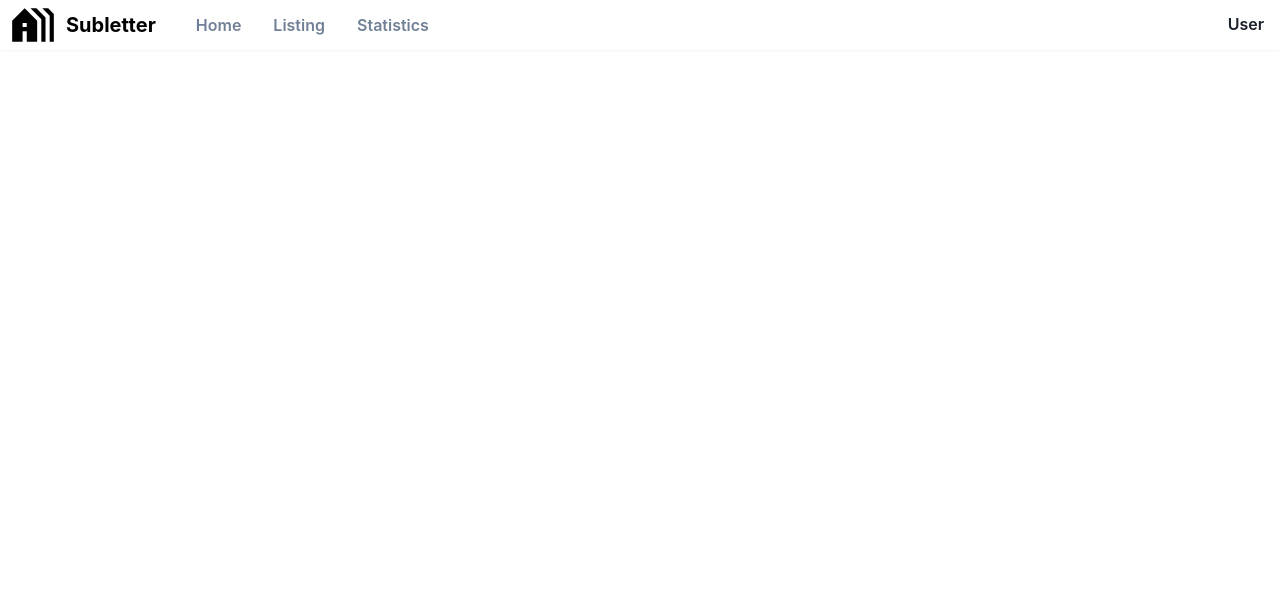
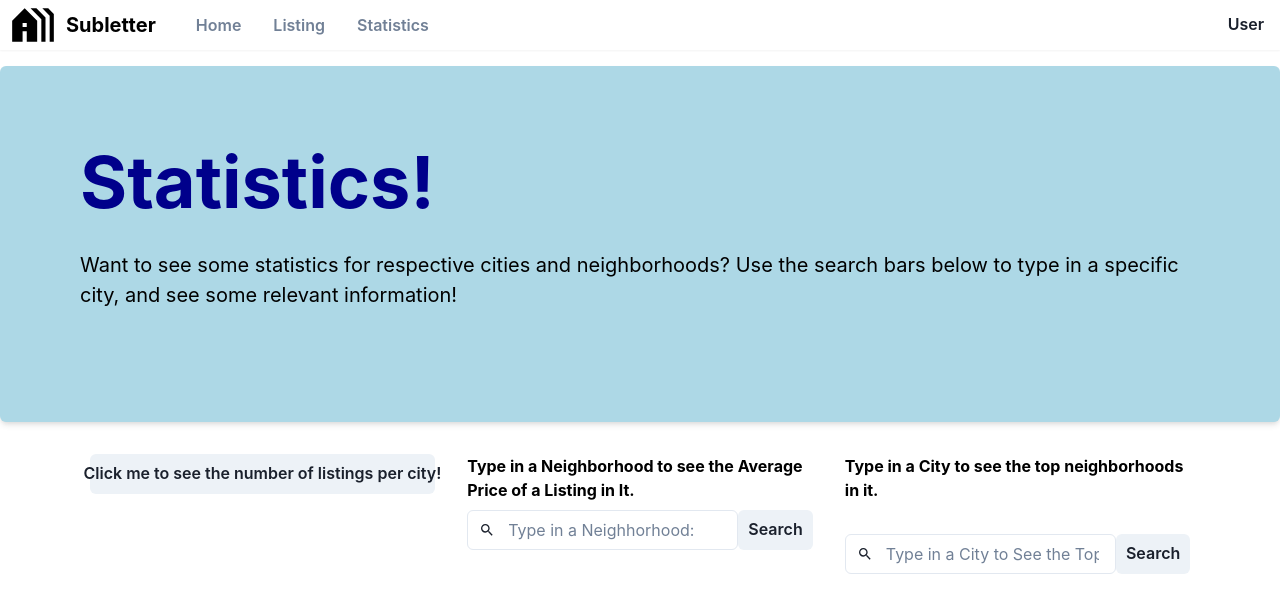
Before and after one commit to dilini-ranaweera/CIS-550-FINAL-PROJECT, a React (Create React App) app in the folder client/: page /statistics in a window 1280 px wide. Shown: the top 612 px of the page. Built offline with nearby package versions, Linux system fonts and the light colour scheme.

Commit message:
Dilini ranaweera statistics page (#2)
* initial commit into the dilini-ranaweera-statistics page

* two routes down, one to go

* mostly done?

* hehehe

---------

Co-authored-by: dilini-ranaweera <dilini.ranaweera.2021@gmail.com>

```diff
--- a/client/src/App.js
+++ b/client/src/App.js
@@ -7,6 +7,7 @@ import RegistrationPage from './pages/RegistrationPage';
 import LoginPage from './pages/LoginPage';
 import ListingPage from "./pages/ListingPage";
 import ProfilePage from './pages/ProfilePage';
+import StatisticsPage from "./pages/StatisticsPage";
 
 
 
@@ -22,6 +23,7 @@ export default function App() {
           <Route path="/register" element={<RegistrationPage toast={toast} />} />
           <Route path="/listing" element={<ListingPage />}/>
           <Route path="profile" element={<ProfilePage/>} />
+          <Route path="/statistics" element={<StatisticsPage/>} />
           {/* <Route path="/feed" element={<ProtectedRoute><ActivityFeed /></ProtectedRoute>} />
           <Route path="/statistics" element={<ProtectedRoute><StatisticsLayout /></ProtectedRoute>} />
           <Route path="/notifications" element={<ProtectedRoute><NotificationsLayout /></ProtectedRoute>} />
--- a/client/src/pages/ListingPage.js
+++ b/client/src/pages/ListingPage.js
@@ -155,6 +155,4 @@ const ListingPage = () => {
   );
 };
 
-
-
 export default ListingPage;
--- /dev/null
+++ b/client/src/pages/StatisticsPage.js
@@ -0,0 +1,232 @@
+import React, { useState } from "react";
+import {
+  Box,
+  Button,
+  Text,
+  Fade,
+  Heading,
+  Center,
+  InputGroup,
+  Input,
+  InputLeftElement,
+  Stack,
+  VStack,
+} from "@chakra-ui/react";
+import { MdSearch } from "react-icons/md";
+const config = require("../config.json");
+
+const StatisticsPage = () => {
+  //set up hooks for the relevant query information
+  const [listingsPerCityData, setlistingsPerCityData] = useState([]);
+  const [averagePricePerNeighborhoodData, setaveragePricePerNeighborhoodData] =
+    useState([]);
+  const [topNeighborhoodsPerCityData, setTopNeighborhoodsPerCityData] =
+    useState([]);
+  const [loadingLPCD, setLoadingLPCD] = useState(false);
+  const [loadingAPPND, setLoadingAPPND] = useState(false);
+  const [loadingTNPCD, setLoadingTNPCD] = useState(false);
+  const [searchTermLPCD, setSearchTermLPCD] = useState("");
+  const [searchTermAPPND, setSearchTermAPPND] = useState("");
+  const [searchTermTNPCD, setSearchTermTNPCD] = useState("");
+
+  const [stateChangeAPPND, setStateChangeAPPND] = useState(false);
+  const [stateChangeLPCD, setStateChangeLPCD] = useState(false);
+  const [stateChangeTNPCD, setStateChangeTNPCD] = useState(false);
+
+  //fetch the data for the respective queries
+  const handleListingsPerCityData = () => {
+    setLoadingLPCD(true);
+    setStateChangeLPCD(true);
+    fetch(
+      `http://${config.server_host}:${config.server_port}/listings_per_city`
+    )
+      .then((res) => res.json())
+      .then((resJson) => {
+        setlistingsPerCityData(resJson);
+        setLoadingLPCD(false);
+        console.log(resJson);
+      });
+  };
+
+  const handleAveragePricePerNeighborhoodData = () => {
+    setLoadingAPPND(true);
+    setStateChangeAPPND(true);
+    fetch(
+      `http://${config.server_host}:${config.server_port}/average_price/${searchTermAPPND}`
+    )
+      .then((res) => res.json())
+      .then((resJson) => {
+        setaveragePricePerNeighborhoodData(resJson[0]["AVG(L.price)"]);
+        setLoadingAPPND(false);
+        console.log(resJson);
+      });
+  };
+
+  const handleTopNeighborhoodsPerCityData = () => {
+    setLoadingTNPCD(true);
+    setStateChangeTNPCD(true);
+    fetch(
+      `http://${config.server_host}:${config.server_port}/top_neighborhoods/${searchTermTNPCD}`
+    )
+      .then((res) => res.json())
+      .then((resJson) => {
+        setTopNeighborhoodsPerCityData(resJson);
+        setLoadingTNPCD(false);
+        console.log(resJson);
+        console.log(resJson[0]["neighborhood"]);
+      });
+  };
+
+  return (
+    <div className="statistics-page-wrapper">
+      <Fade in={true}>
+        <Box
+          p="10vh"
+          color="black"
+          mt="4"
+          bg="lightblue"
+          rounded="md"
+          shadow="md"
+        >
+          <Heading as="h1" color="darkblue" size="4xl" mb="8">
+            Statistics!
+          </Heading>
+          <Box fontSize="xl" mb="8">
+            Want to see some statistics for respective cities and neighborhoods?
+            Use the search bars below to type in a specific city, and see some
+            relevant information!
+          </Box>
+        </Box>
+      </Fade>
+
+      <div
+        style={{
+          display: "flex",
+          flexDirection: "row",
+          flexWrap: "wrap",
+
+          justifyContent: "center",
+          columnGap: "2rem",
+          marginTop: "2rem",
+          alignItems: "flex-start",
+        }}
+      >
+        <div style={{ width: "27%" }}>
+          <Center>
+            <Button type="button" onClick={handleListingsPerCityData}>
+              Click me to see the number of listings per city!
+            </Button>
+          </Center>
+
+          {!stateChangeLPCD ? (
+            <div style={{ display: "none" }}></div>
+          ) : (
+            listingsPerCityData.map((listingData, index) => (
+              <Box border="2px solid black" borderRadius="md" p="2" m={4}>
+                <Center key={index}>
+                  <Stack spacing={20} direction="row">
+                    <VStack>
+                      <Text fontSize="1xl">City: {listingData["City"]}</Text>
+                    </VStack>
+                    <VStack>
+                      <Text fontSize="1xl">
+                        Number Of Listings: {listingData["COUNT(*)"]}
+                      </Text>
+                    </VStack>
+                  </Stack>
+                </Center>
+              </Box>
+            ))
+          )}
+        </div>
+
+        <div style={{ width: "27%" }}>
+        <Heading as="h6" size="1x1" color="black" mb={2}>
+            Type in a Neighborhood to see the Average Price of a Listing in It.
+          </Heading>
+          <Center>
+            <InputGroup>
+              <InputLeftElement pointerEvents="none">
+                <MdSearch />
+              </InputLeftElement>
+              <Input
+                type="tel"
+                onChange={(e) => setSearchTermAPPND(e.target.value)}
+                placeholder="Type in a Neighhorhood:"
+              />
+            </InputGroup>
+            <Button
+              type="button"
+              onClick={handleAveragePricePerNeighborhoodData}
+            >
+              Search
+            </Button>
+          </Center>
+
+          {!stateChangeAPPND ? (
+            <div style={{ display: "none" }}></div>
+          ) : (
+            <Box border="2px solid black" borderRadius="md" p="2" m={4}>
+              <Center>
+                <Stack spacing={20} direction="row">
+                  <VStack>
+                    <Text fontSize="1xl">City: {searchTermAPPND}</Text>
+                  </VStack>
+                  <VStack>
+                    <Text fontSize="1xl">
+                      Average Price: {averagePricePerNeighborhoodData}
+                    </Text>
+                  </VStack>
+                </Stack>
+              </Center>
+            </Box>
+          )}
+        </div>
+
+        <div style={{ width: "27%" }}>
+        <Heading as="h6" size="1x1" color="black" mb={8}>
+            Type in a City to see the top neighborhoods in it.
+          </Heading>
+          <Center>
+            <InputGroup>
+              <InputLeftElement pointerEvents="none">
+                <MdSearch />
+              </InputLeftElement>
+              <Input
+                type="tel"
+                onChange={(e) => setSearchTermTNPCD(e.target.value)}
+                placeholder="Type in a City to See the Top Neighborhoods In It..."
+              />
+            </InputGroup>
+            <Button onClick={handleTopNeighborhoodsPerCityData}>Search</Button>
+          </Center>
+
+          {!stateChangeTNPCD ? (
+            <div style={{ display: "none" }}></div>
+          ) : (
+            topNeighborhoodsPerCityData.map((neighborhoodData, index) => (
+              <Box border="2px solid black" borderRadius="md" p="2" m={4}>
+                <Center key={index}>
+                  <Stack spacing={20} direction="row">
+                    <VStack>
+                      <Text fontSize="1xl">
+                        Neighborhood: {neighborhoodData["neighborhood"]}
+                      </Text>
+                    </VStack>
+                    <VStack>
+                      <Text fontSize="1xl">
+                        Average Price: {neighborhoodData["avg_price"]}
+                      </Text>
+                    </VStack>
+                  </Stack>
+                </Center>
+              </Box>
+            ))
+          )}
+        </div>
+      </div>
+    </div>
+  );
+};
+
+export default StatisticsPage;
```
Also changed, not shown: client/src/pages/AirbnbListing.js (+13 -3 lines), client/src/pages/CraigListing.js (+13 -2 lines).
